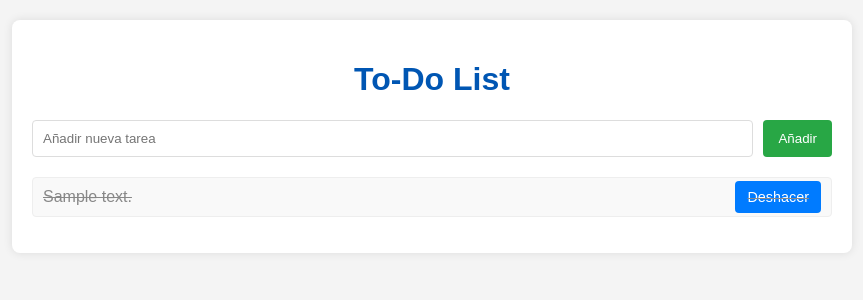
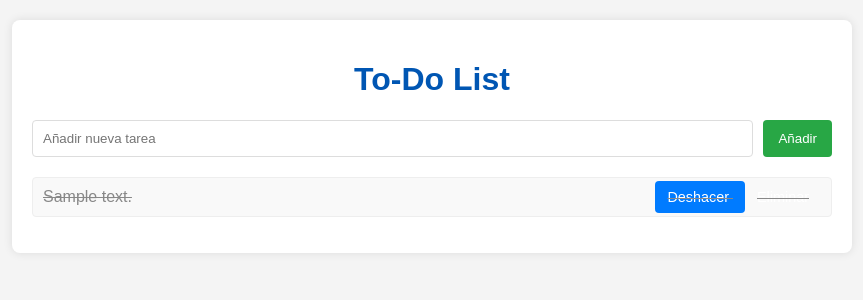
Before and after one commit to Luis04t/Crud-gitflow-project, a Flask app: template templates/index.html in a window 1280 px wide. Shown: the top 300 px of the page, without its empty margins (208-1071 px from the left). Run offline with Flask 3, Linux system fonts and the light colour scheme; the template is opened without the code that fills it: most values are stand-ins (such as "Sample title", 1, 10 or a date in 2020).

Commit message:
Update index.html

```diff
--- a/templates/index.html
+++ b/templates/index.html
@@ -23,6 +23,7 @@
                     <a href="{{ url_for('update_task', task_id=task.id) }}" class="button update-button">
                         {{ 'Deshacer' if task.done else 'Completar' }}
                     </a>
+                    <a href="{{ url_for('delete_task', task_id=task.id) }}" class="button delete-button">Eliminar</a>
                 </div>
             </li>
             {% else %}
```
